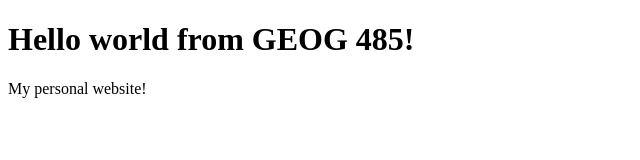
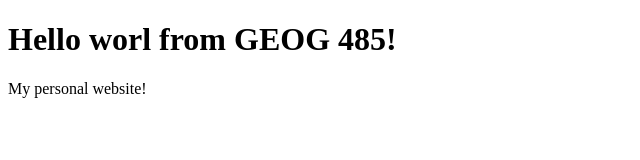
Before and after one commit to hopedsmith/hopedsmith.github.io, a plain HTML site: page index.html in a window 1280 px wide. Shown: the whole page, without its empty margins (0-640 px from the left). Drawn offline with Linux system fonts and the light colour scheme.

Commit message:
Update index.html

```diff
--- a/index.html
+++ b/index.html
@@ -4,7 +4,7 @@
     <title>Hope Smith's Website</title>
 </head>
 <body>
-    <h1>Hello world from GEOG 485!</h1>
+    <h1>Hello worl from GEOG 485!</h1>
     <p>My personal website!</p>
 </body>
 </html>
```
